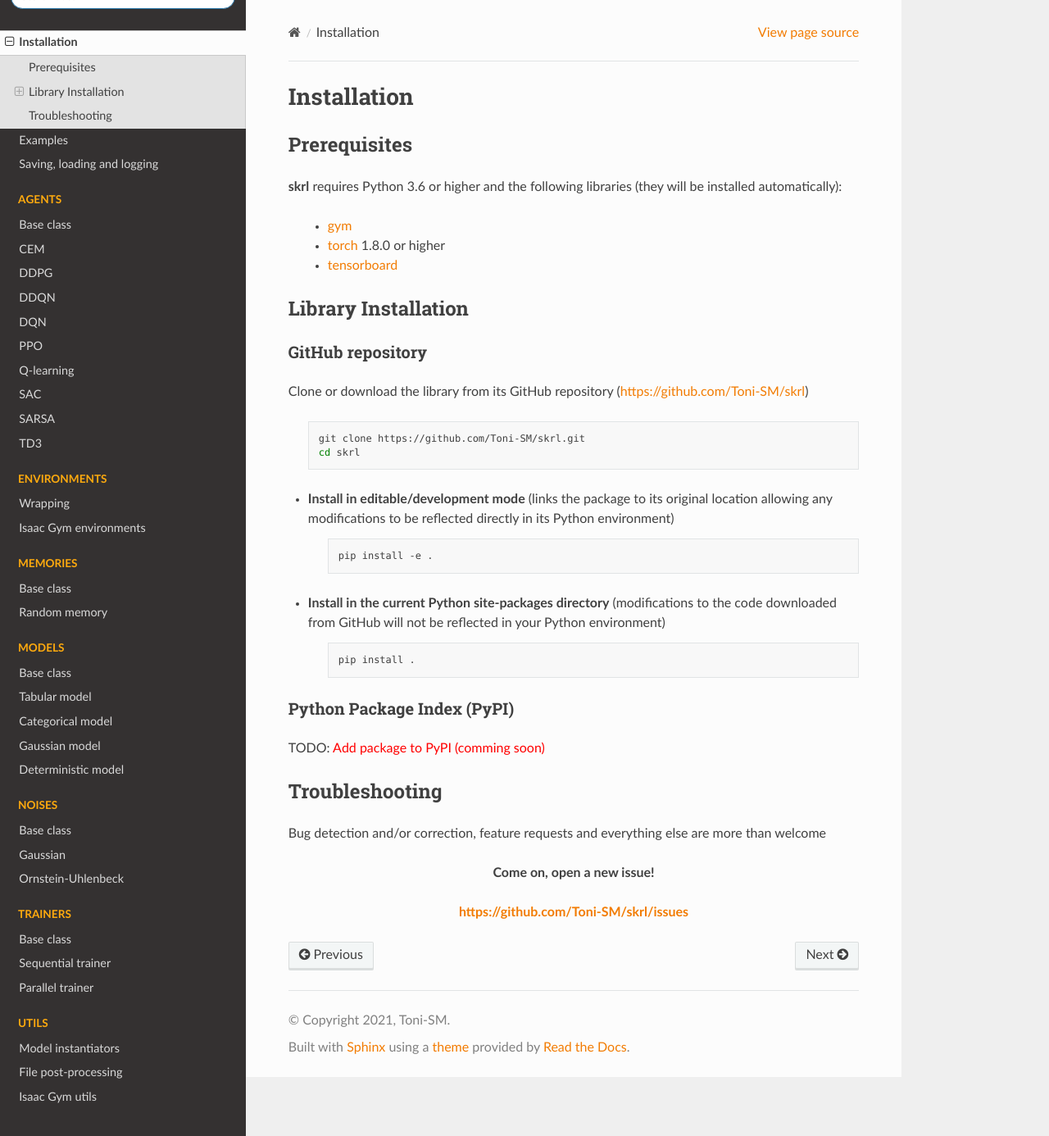
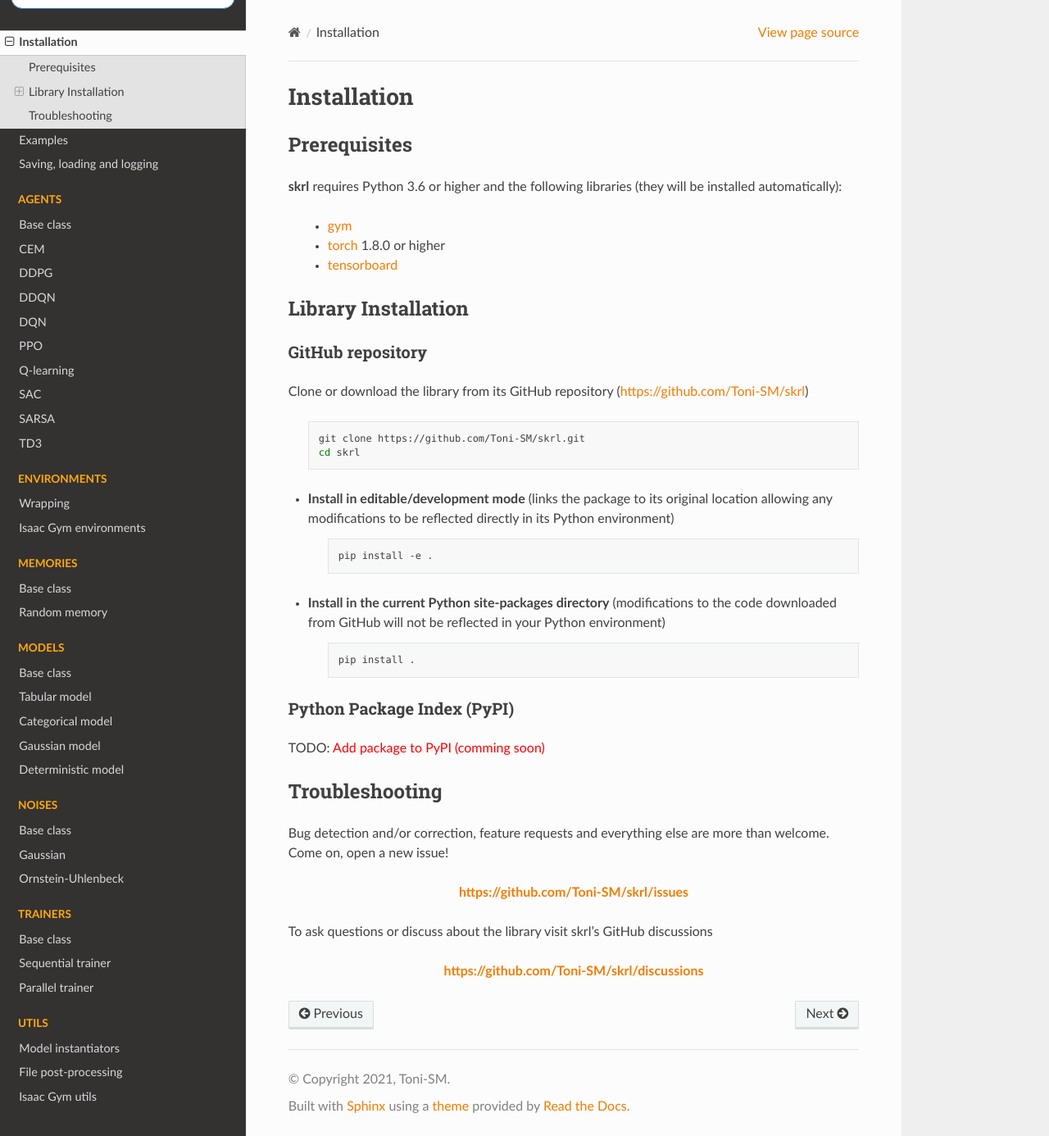
Before and after one commit to Toni-SM/skrl, a Sphinx documentation site: the page built from docs/source/intro/installation.rst, in a window 1280 px wide and 1386 px high. Shown: the whole window at 82% size. Built offline with Sphinx 7.4.7 and the Read the Docs theme 2.0.0, drawn with Linux system fonts in a browser that asks for light colours; pages that are not in the unit, such as notebooks, are missing from menus.

Commit message:
Add link to skrl's GitHub discussions in docs

```diff
--- a/docs/source/index.rst
+++ b/docs/source/index.rst
@@ -4,7 +4,6 @@ SKRL - Reinforcement Learning library (|version|)
 **skrl** is an open-source modular library for Reinforcement Learning written in Python (using `PyTorch <https://pytorch.org/>`_) and designed with a focus on readability, simplicity, and transparency of algorithm implementation. In addition to supporting the `Gym <https://gym.openai.com/>`_ interface, it allows loading and configuring `NVIDIA Isaac Gym <https://developer.nvidia.com/isaac-gym>`_ environments, enabling agents' simultaneous training by scopes (subsets of environments among all available environments), which may or may not share resources, in the same run
 
 **Main features:**
-
     * Clean code
     * Modularity and reusability
     * Documented library, code and implementations
@@ -15,7 +14,8 @@ SKRL - Reinforcement Learning library (|version|)
 
     **skrl** is under **active continuous development**. Make sure you always have the latest version
 
-**GitHub repository:** https://github.com/Toni-SM/skrl
+| **GitHub repository:** https://github.com/Toni-SM/skrl
+| **Questions or discussions:** https://github.com/Toni-SM/skrl/discussions
 
 **Citing skrl:** To cite this library (created at `Mondragon Unibertsitatea <https://www.mondragon.edu/en/home>`_) use the following reference to its `article <https://arxiv.org/abs/2202.03825>`_: *"skrl: Modular and Flexible Library for Reinforcement Learning"*
 
@@ -27,6 +27,8 @@ SKRL - Reinforcement Learning library (|version|)
     journal={arXiv preprint arXiv:2202.03825},
     year={2022}
     }
+
+------------
 
 User guide
 ----------
--- a/docs/source/intro/installation.rst
+++ b/docs/source/intro/installation.rst
@@ -43,8 +43,10 @@ TODO: :red:`Add package to PyPI (comming soon)`
 Troubleshooting
 ---------------
 
-Bug detection and/or correction, feature requests and everything else are more than welcome
-
-.. centered:: Come on, open a new issue!
+Bug detection and/or correction, feature requests and everything else are more than welcome. Come on, open a new issue!
 
 .. centered:: https://github.com/Toni-SM/skrl/issues
+
+To ask questions or discuss about the library visit skrl's GitHub discussions
+
+.. centered:: https://github.com/Toni-SM/skrl/discussions
```
